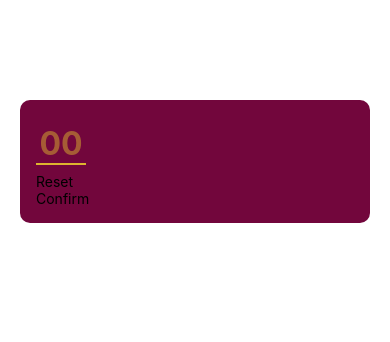
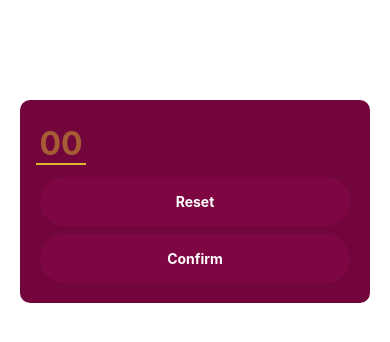
Before and after one commit to jayvanandel07/ReactNativeLearn, a React Native app: screen / in a window 390 px wide. Shown: the top 342 px of the page. Built offline with nearby package versions, Linux system fonts and the light colour scheme.

Commit message:
button styles

```diff
--- a/components/Buttons/PrimaryButton.js
+++ b/components/Buttons/PrimaryButton.js
@@ -1,13 +1,70 @@
-import { View, Text } from "react-native";
-import React from "react";
+import { View, Text, Pressable, StyleSheet } from "react-native";
+import React, { useState } from "react";
 
 const PrimaryButton = (props) => {
-  console.log(props);
+  const [buttonPressed, setButtonPressed] = useState(false);
+
+  const buttonPressHandler = (event) => {
+    event.preventDefault();
+  };
+
   return (
-    <View>
-      <Text>{props.children}</Text>
+    <View
+      style={
+        buttonPressed
+          ? [styles.buttonOuterContainer, styles.buttonPressedIn]
+          : [styles.buttonOuterContainer, styles.buttonPressedOut]
+      }
+    >
+      <Pressable
+        style={styles.buttonInnerContainer}
+        android_ripple={{ color: "#55002a" }} // only for android
+        onPress={buttonPressHandler}
+        onPressIn={setButtonPressed.bind(this, true)}
+        onPressOut={setButtonPressed.bind(this, false)}
+      >
+        <Text style={styles.buttonText}>{props.children}</Text>
+      </Pressable>
     </View>
   );
 };
 
+const styles = StyleSheet.create({
+  buttonOuterContainer: {
+    margin: 4,
+    borderRadius: 26,
+    backgroundColor: "#7e0642",
+    overflow: "hidden",
+  },
+  buttonInnerContainer: {
+    paddingBlock: 16,
+    paddingInline: 8,
+  },
+  buttonText: {
+    textAlign: "center",
+    color: "#fff",
+    fontWeight: "bold",
+  },
+  buttonPressedIn: {
+    transform: [{ scale: 0.99 }],
+    boxShadow: [
+      {
+        offsetX: 0,
+        offsetY: 0,
+        color: "#670034",
+      },
+    ],
+  },
+  buttonPressedOut: {
+    boxShadow: [
+      {
+        offsetX: 0,
+        offsetY: 0,
+        color: "#670034",
+        spreadDistance: 2,
+        blurRadius: 5,
+      },
+    ],
+  },
+});
 export default PrimaryButton;
--- a/components/StartScreen.js
+++ b/components/StartScreen.js
@@ -27,6 +27,7 @@ const styles = StyleSheet.create({
     backgroundColor: "#72063c",
     borderRadius: 10,
     boxShadow: [
+      // only works on new version of ios and android
       {
         offsetX: 0,
         offsetY: 0,
```
